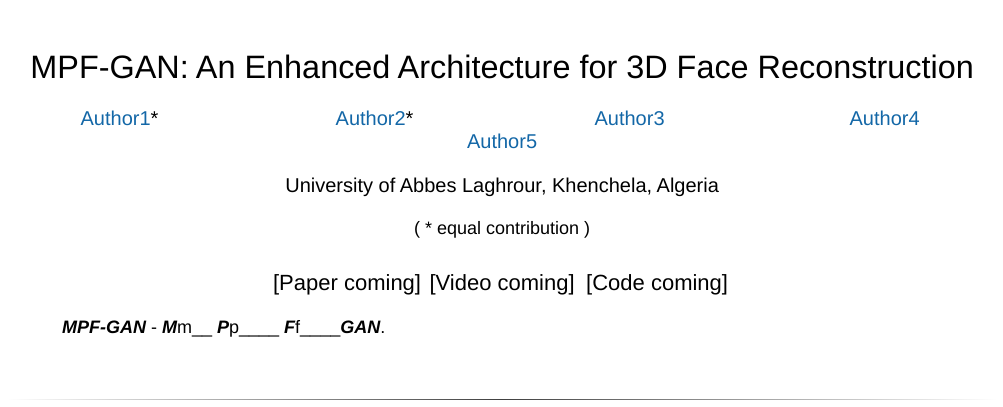
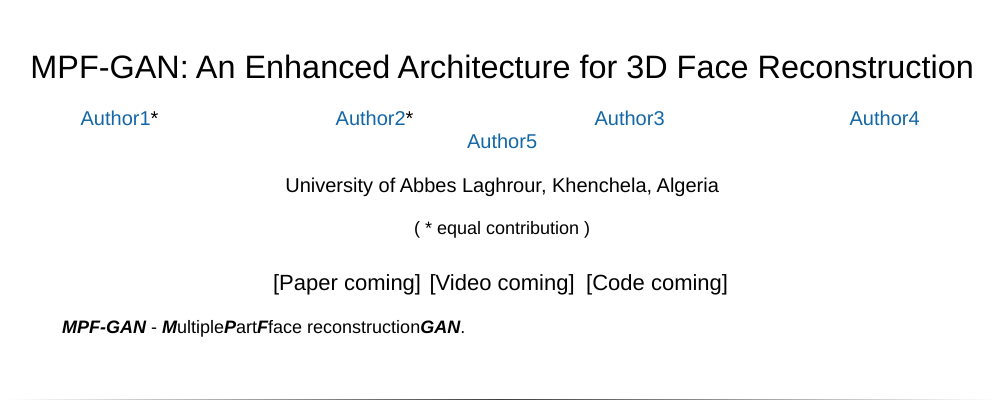
Before and after one commit to MPF-GAN/MPF-GAN.github.io, a plain HTML site: page index.html in a window 1280 px wide. Shown: the top 407 px of the page, without its empty margins (138-1141 px from the left). Drawn offline with nearby package versions, Linux system fonts and the light colour scheme; a script that the page names is missing.

Commit message:
Update index.html

```diff
--- a/index.html
+++ b/index.html
@@ -70,7 +70,7 @@ rel="stylesheet">
 
     <br><br>
     <p style="width: 80%;">
-        <b><i>MPF-GAN</i></b> - <b><i>M</i></b>m__ <b><i>P</i></b>p____ <b><i>F</i></b>f____<b><i>GAN</i></b>.
+        <b><i>MPF-GAN</i></b> - <b><i>M</i></b>ultiple<b><i>P</i></b>art<b><i>F</i></b>face reconstruction<b><i>GAN</i></b>.
     </p>
 
     <br><br>
```
